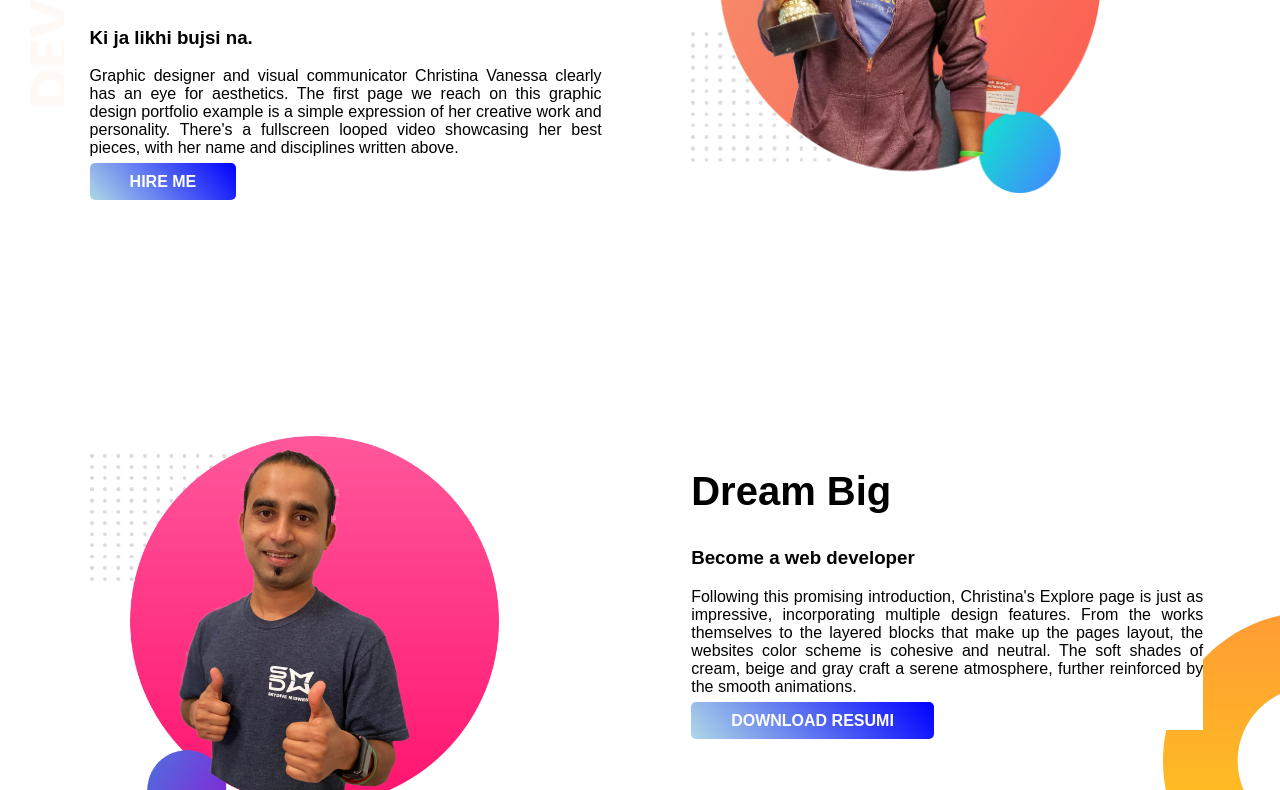
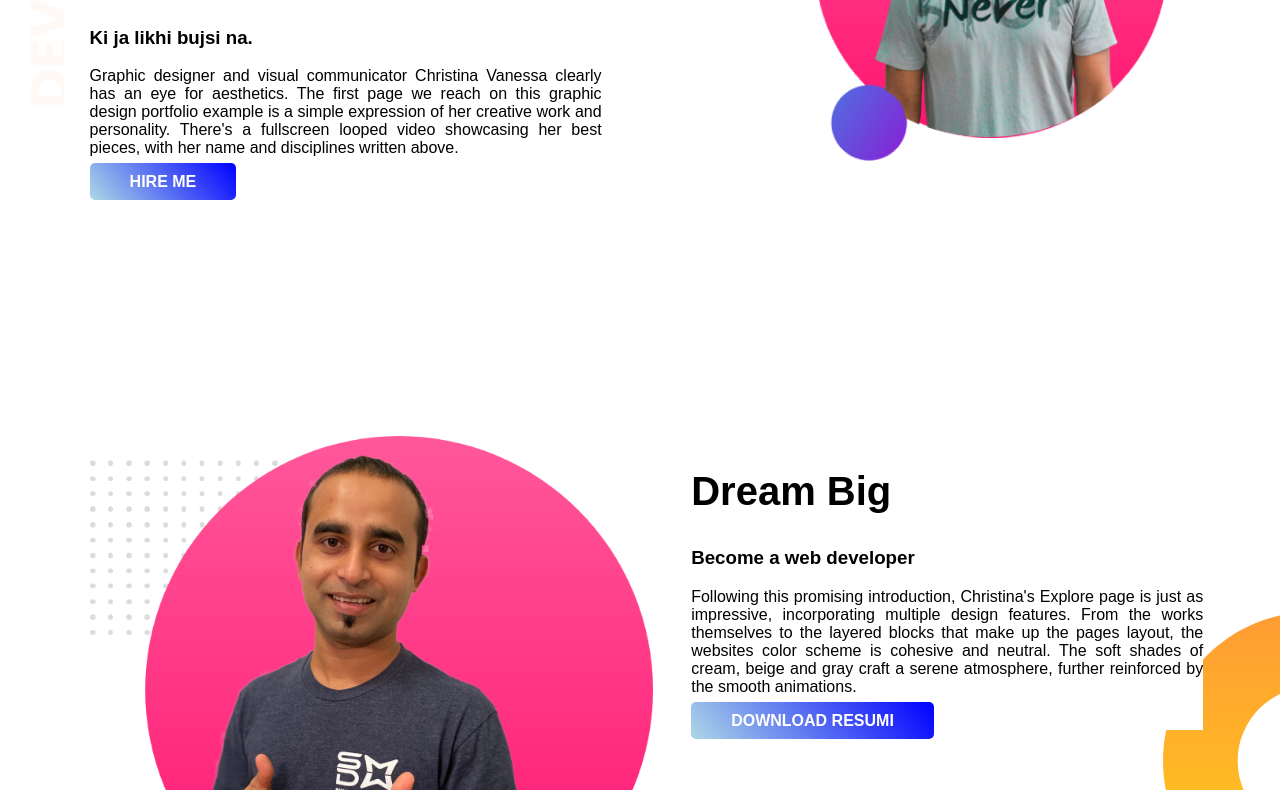
Before and after one commit to masniloy/portfolio, a plain HTML site: page index.html in a window 1280 px wide. Shown: the part 254-1044 px from the top of the page. Drawn offline with Linux system fonts and the light colour scheme; a web font is replaced by a local one.

Commit message:
my picture

```diff
--- a/index.html
+++ b/index.html
@@ -26,7 +26,7 @@
             <a class="batton" target="_blank" href="https://www.linkedin.com/in/masaimunniloy/">HIRE ME</a>
         </div>
         <div class="first_sector">
-            <img src="developer-portfolio/jhankar.png" alt="">
+            <img src="developer-portfolio/niloy.png" alt="">
         </div>
 
     </section>
--- a/style.css
+++ b/style.css
@@ -24,7 +24,7 @@ h2 {
 }
 
 .first_sector img {
-    width: 80%;
+    width: 110%;
     padding-bottom: 150px;
 }
 
```
Also changed, not shown: developer-portfolio/niloy.png (added).
